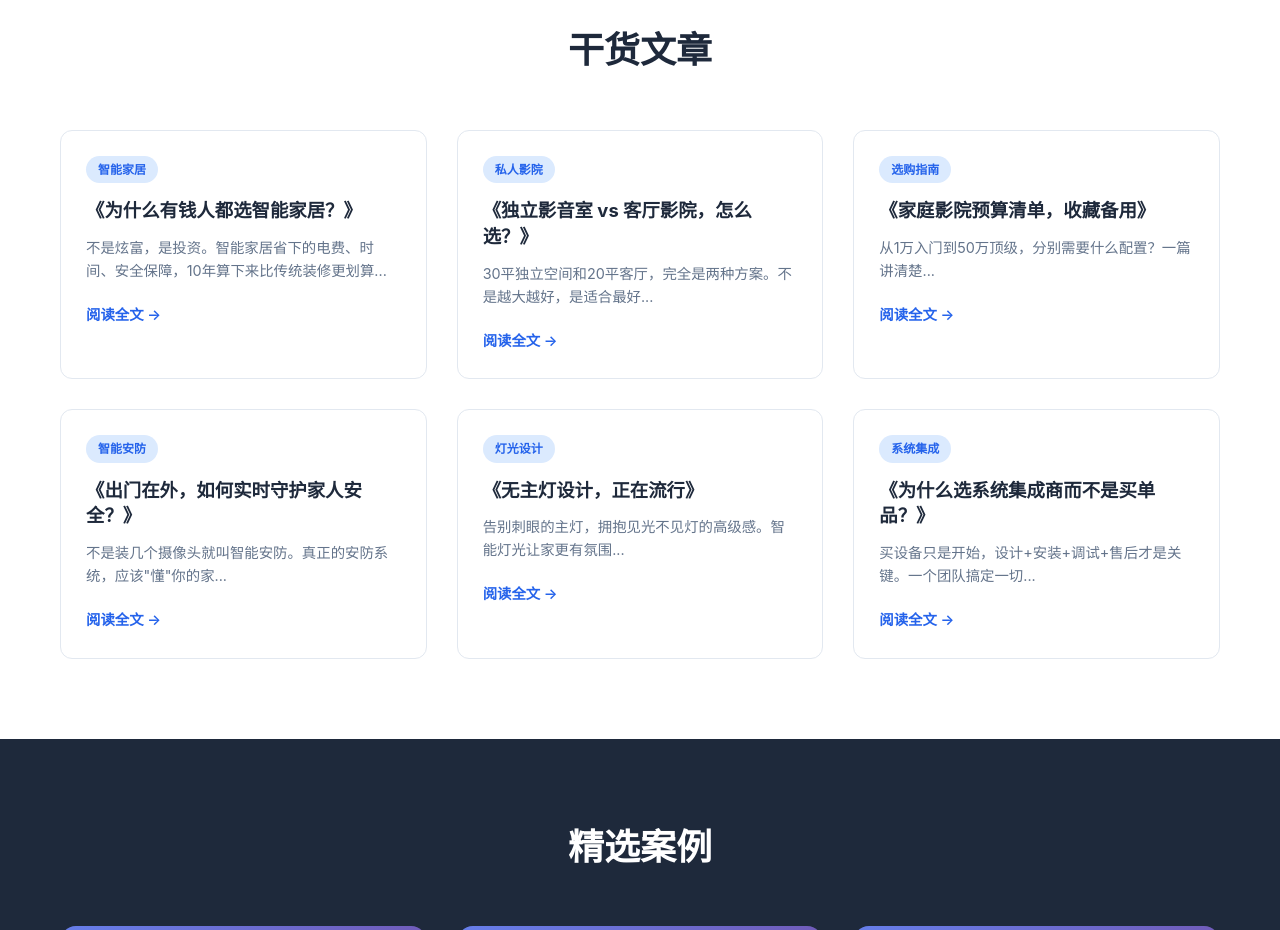
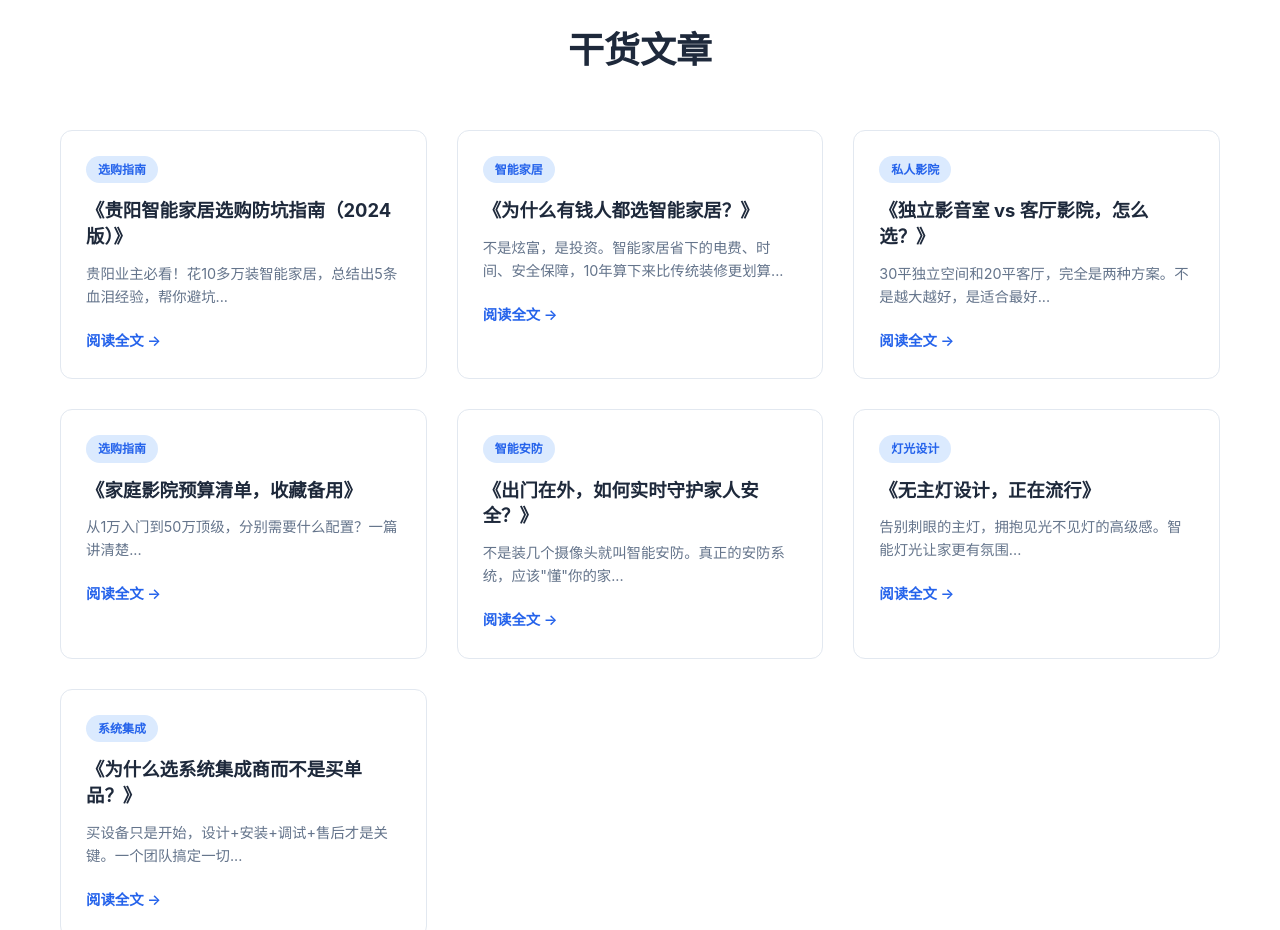
Before and after one commit to yangcheng12-lang/lecong-blog, a plain HTML site: page index.html in a window 1280 px wide. Shown: the part 1280-2210 px from the top of the page. Drawn offline with Linux system fonts and the light colour scheme.

Commit message:
feat: 首页添加贵阳智能家居选购防坑指南文章

```diff
--- a/index.html
+++ b/index.html
@@ -76,6 +76,12 @@
         <div class="container">
             <h2 class="section-title">干货文章</h2>
             <div class="article-grid">
+                <article class="article-card">
+                    <span class="tag">选购指南</span>
+                    <h3>《贵阳智能家居选购防坑指南（2024版）》</h3>
+                    <p>贵阳业主必看！花10多万装智能家居，总结出5条血泪经验，帮你避坑...</p>
+                    <a href="article-guiyang-smart-home-guide.html" class="read-more">阅读全文 →</a>
+                </article>
                 <article class="article-card">
                     <span class="tag">智能家居</span>
                     <h3>《为什么有钱人都选智能家居？》</h3>
```
